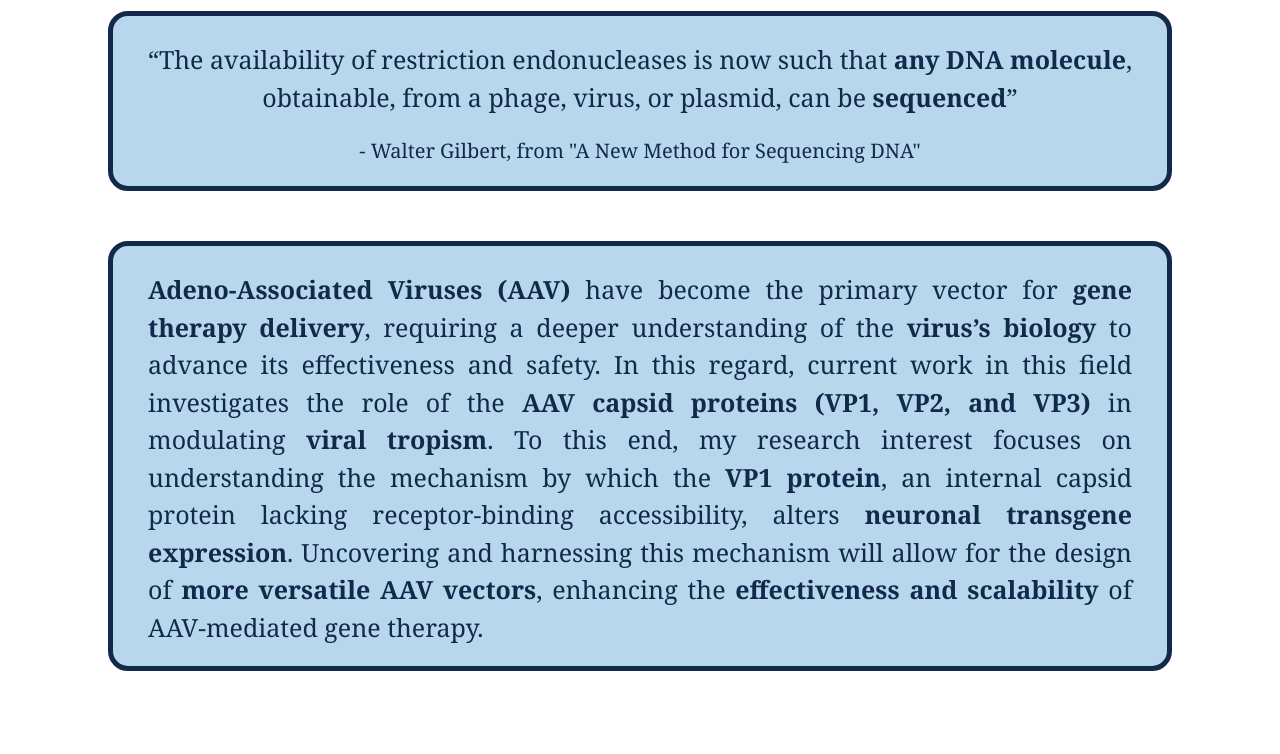
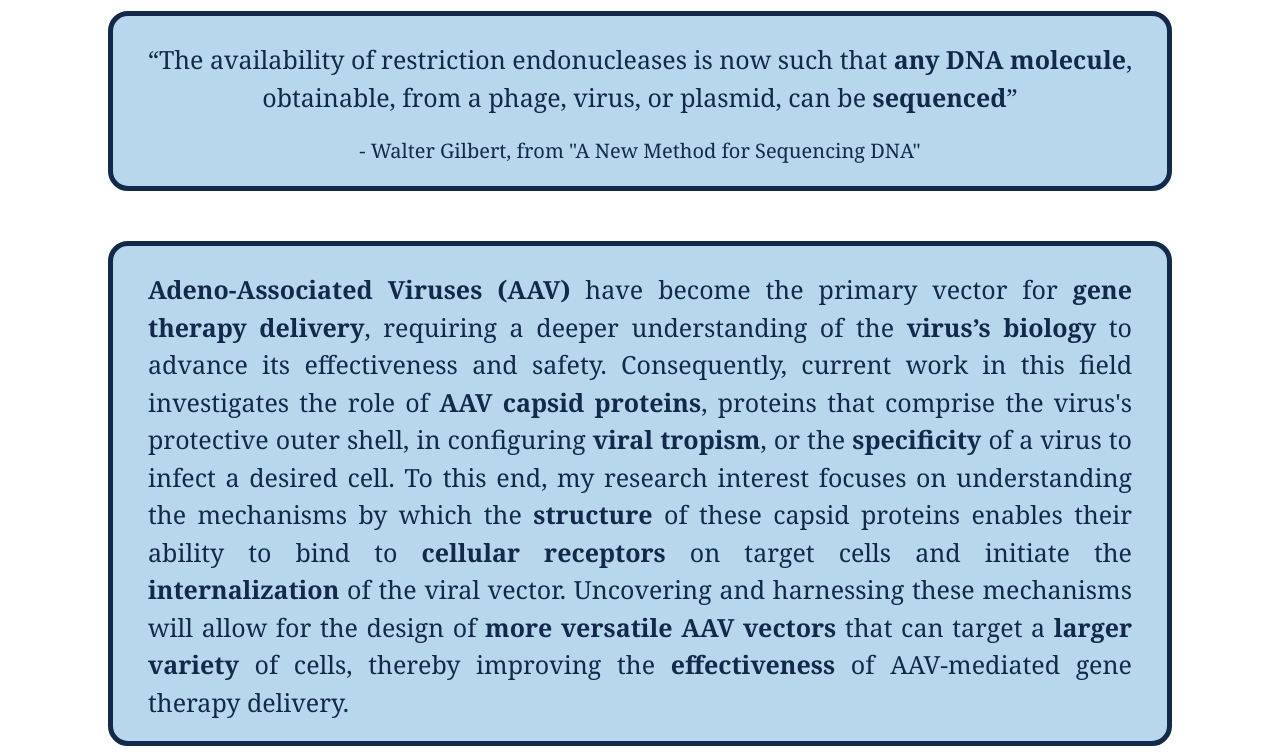
Before and after one commit to devpatel236/devpatel236.github.io, a plain HTML site: page researchstatement.html in a window 1280 px wide. Shown: the part 180-934 px from the top of the page. Before the commit the page ends 859 px from the top, so only its background shows below. Drawn offline with Linux system fonts and the light colour scheme.

Commit message:
Changed Research Statement, Uploaded LinkedIn photo to fix issue

```diff
--- a/researchstatement.html
+++ b/researchstatement.html
@@ -19,6 +19,6 @@
         <p class="Research-Quote2"> - Walter Gilbert, from "A New Method for Sequencing DNA"</p>
     </div>
     <div class="Research-Paragraph-Container">
-        <p class="Research-Paragraph"><b> Adeno-Associated Viruses (AAV)</b> have become the primary vector for <b>gene therapy delivery</b>, requiring a deeper understanding of the <b>virus’s biology</b> to advance its effectiveness and safety. In this regard, current work in this field investigates the role of the <b>AAV capsid proteins (VP1, VP2, and VP3)</b> in modulating <b>viral tropism</b>. To this end, my research interest focuses on understanding the mechanism by which the <b>VP1 protein</b>, an internal capsid protein lacking receptor-binding accessibility, alters <b>neuronal transgene expression</b>. Uncovering and harnessing this mechanism will allow for the design of <b>more versatile AAV vectors</b>, enhancing the <b>effectiveness and scalability</b> of AAV-mediated gene therapy.</p>
+        <p class="Research-Paragraph"><b> Adeno-Associated Viruses (AAV)</b> have become the primary vector for <b>gene therapy delivery</b>, requiring a deeper understanding of the <b>virus’s biology</b> to advance its effectiveness and safety. Consequently, current work in this field investigates the role of <b>AAV capsid proteins</b>, proteins that comprise the virus's protective outer shell, in configuring <b>viral tropism</b>, or the <b>specificity</b> of a virus to infect a desired cell. To this end, my research interest focuses on understanding the mechanisms by which the <b>structure</b> of these capsid proteins enables their ability to bind to <b>cellular receptors</b> on target cells and initiate the <b>internalization</b> of the viral vector. Uncovering and harnessing these mechanisms will allow for the design of <b>more versatile AAV vectors</b> that can target a <b>larger variety</b> of cells, thereby improving the <b>effectiveness</b> of AAV-mediated gene therapy delivery.</p>
     </div>
 </html>
--- a/style.css
+++ b/style.css
@@ -163,7 +163,7 @@ p {
   justify-content: center;
   border: #13294b solid 5px;
   border-radius: 20px;
-
+}
 .Research-Paragraph {
   font-family: 'Georgia', serif;
   font-size: 25px;
```
Also changed, not shown: index.html (+1 -1 lines), LinkedIn Photo.jpeg (added).
